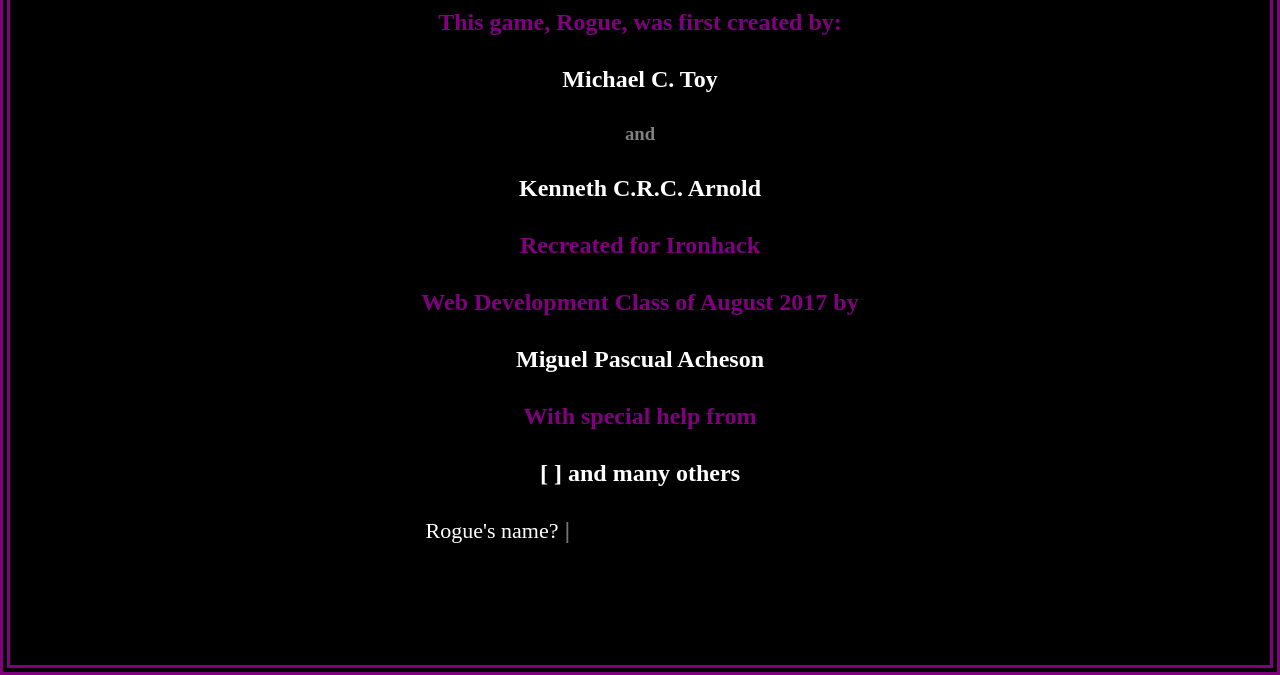
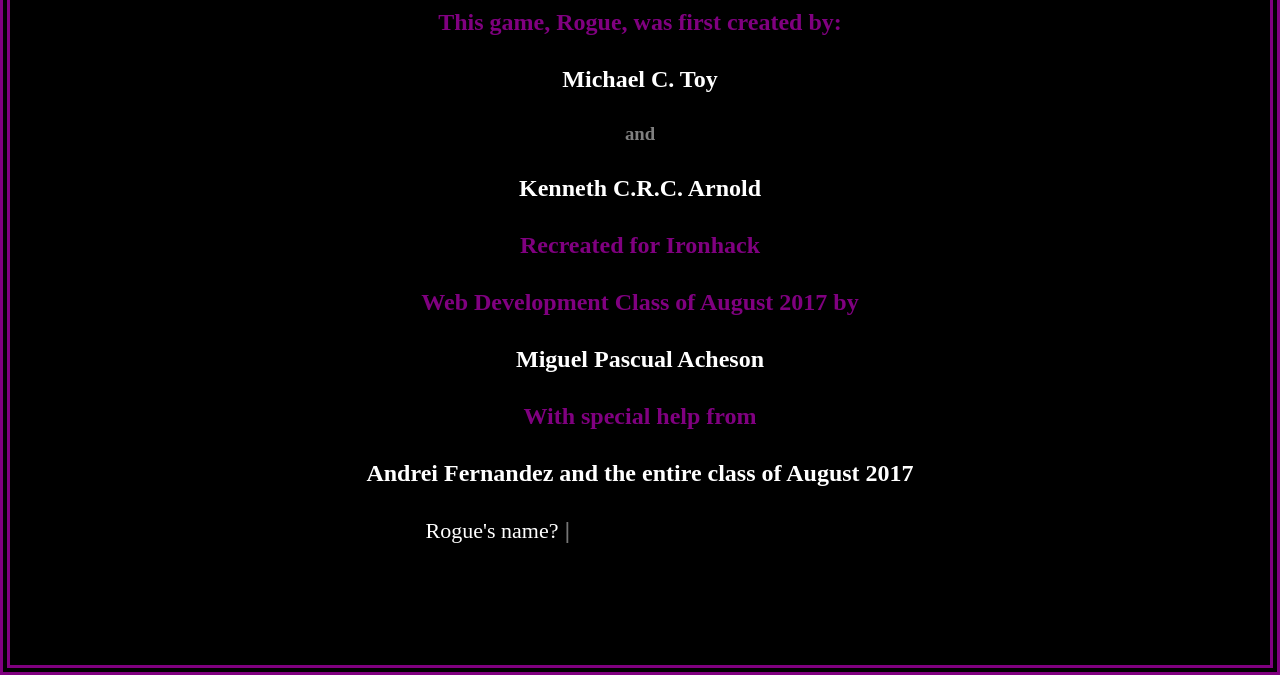
Before and after one commit to mpascualach/roguerv, a plain HTML site: page index.html in a window 1280 px wide. Shown: the part 245-920 px from the top of the page. Drawn offline with nearby package versions, Linux system fonts and the light colour scheme.

Commit message:
small pres changes

```diff
--- a/index.html
+++ b/index.html
@@ -21,7 +21,7 @@
           <h2>Web Development Class of August 2017 by<h2>
           <h2 class="credit-name">Miguel Pascual Acheson</h2>
           <h2>With special help from</h2>
-          <h2 class="credit-name">[        ] and many others</h2>
+          <h2 class="credit-name">Andrei Fernandez and the entire class of August 2017</h2>
           <div id="first-entry-field">
             <label for="name"> Rogue's name?</label>
             <input type="text" class="input-name" placeholder="|">
```
